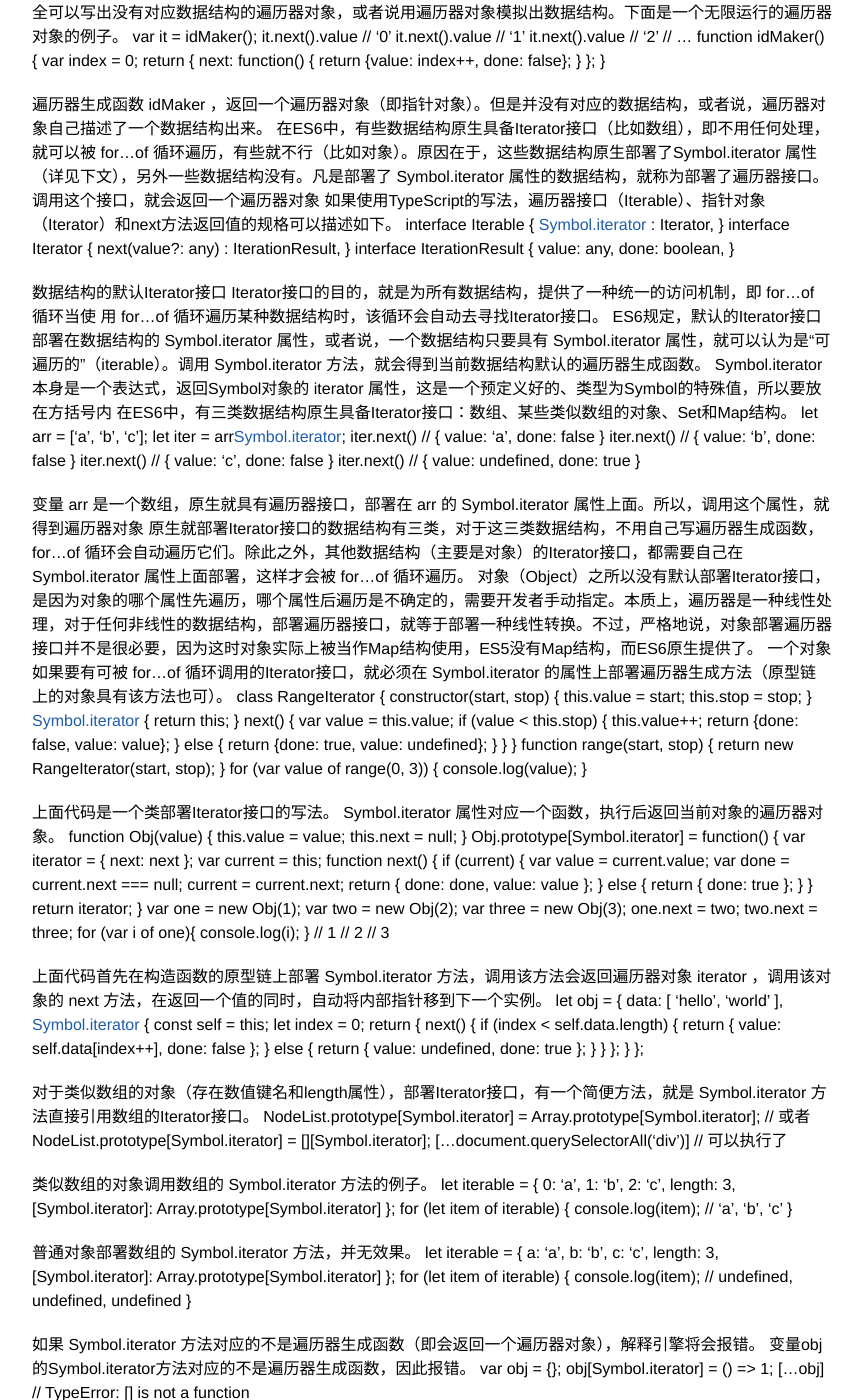
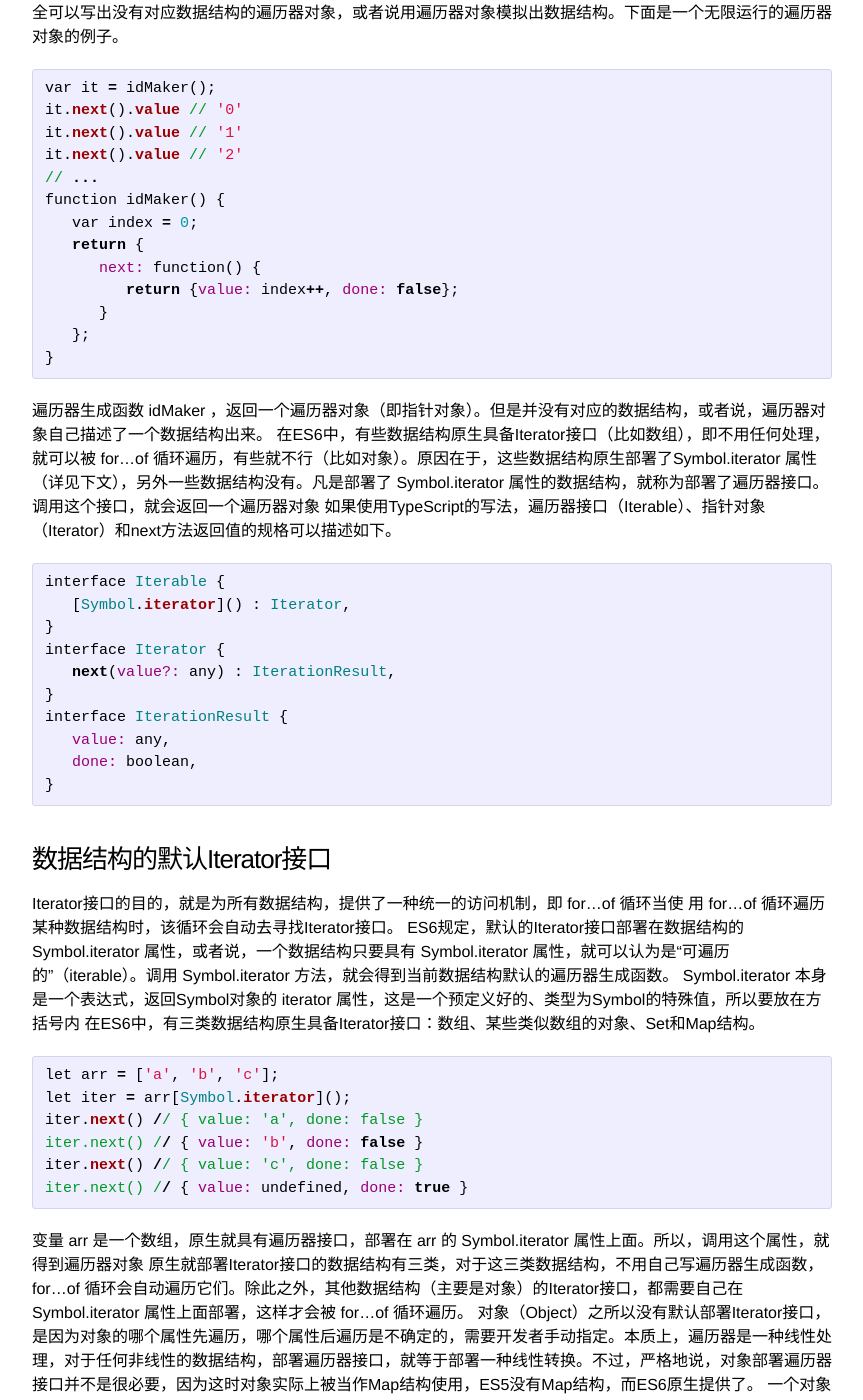
Before and after one commit to wnpers/blog, a Jekyll site: the page built from _posts/2019-07-11-ECMAScript2015-Iterator-for-of.md, in a window 1280 px wide and 1400 px high, scrolled down 1515 px. Shown: the whole window, without its empty margins (208-1071 px from the left). Built offline with Jekyll 4.4.1, drawn with Linux system fonts in a browser that asks for light colours; some of the changed text lies outside the part shown.

Commit message:
edit post and config timezone

```diff
--- a/_config.yml
+++ b/_config.yml
@@ -13,6 +13,6 @@ permalink: pretty
 plugins: [jekyll-paginate]
 paginate: 6
 paginate_path: "page:num"
-timezone: Asia/Shanghai
+timezone: Asia/Shanghai +0800
 excerpt_separator: <!--more-->
 highlighter: rouge
--- a/_posts/2019-07-11-ECMAScript2015-Iterator-for-of.md
+++ b/_posts/2019-07-11-ECMAScript2015-Iterator-for-of.md
@@ -61,6 +61,7 @@ function makeIterator(array) {
 {% endhighlight %}
 
 由于Iterator只是把接口规格加到数据结构之上，所以，遍历器与它所遍历的那个数据结构，实际上是分开的，完全可以写出没有对应数据结构的遍历器对象，或者说用遍历器对象模拟出数据结构。下面是一个无限运行的遍历器对象的例子。
+{% highlight ruby %}
 var it = idMaker();
 it.next().value // '0'
 it.next().value // '1'
@@ -74,10 +75,12 @@ function idMaker() {
       }
    };
 }
+{% endhighlight %}
 
 遍历器生成函数 idMaker ，返回一个遍历器对象（即指针对象）。但是并没有对应的数据结构，或者说，遍历器对象自己描述了一个数据结构出来。
 在ES6中，有些数据结构原生具备Iterator接口（比如数组），即不用任何处理，就可以被 for...of 循环遍历，有些就不行（比如对象）。原因在于，这些数据结构原生部署了Symbol.iterator 属性（详见下文），另外一些数据结构没有。凡是部署了 Symbol.iterator 属性的数据结构，就称为部署了遍历器接口。调用这个接口，就会返回一个遍历器对象
 如果使用TypeScript的写法，遍历器接口（Iterable）、指针对象（Iterator）和next方法返回值的规格可以描述如下。
+{% highlight ruby %}
 interface Iterable {
    [Symbol.iterator]() : Iterator,
 }
@@ -88,23 +91,29 @@ interface IterationResult {
    value: any,
    done: boolean,
 }
+{% endhighlight %}
 
-数据结构的默认Iterator接口
+### 数据结构的默认Iterator接口
+
 Iterator接口的目的，就是为所有数据结构，提供了一种统一的访问机制，即 for...of 循环当使
 用 for...of 循环遍历某种数据结构时，该循环会自动去寻找Iterator接口。
 ES6规定，默认的Iterator接口部署在数据结构的 Symbol.iterator 属性，或者说，一个数据结构只要具有 Symbol.iterator 属性，就可以认为是“可遍历的”（iterable）。调用 Symbol.iterator 方法，就会得到当前数据结构默认的遍历器生成函数。 Symbol.iterator 本身是一个表达式，返回Symbol对象的 iterator 属性，这是一个预定义好的、类型为Symbol的特殊值，所以要放在方括号内
 在ES6中，有三类数据结构原生具备Iterator接口：数组、某些类似数组的对象、Set和Map结构。
+
+{% highlight ruby %}
 let arr = ['a', 'b', 'c'];
 let iter = arr[Symbol.iterator]();
 iter.next() // { value: 'a', done: false }
 iter.next() // { value: 'b', done: false }
 iter.next() // { value: 'c', done: false }
 iter.next() // { value: undefined, done: true }
+{% endhighlight %}
 
 变量 arr 是一个数组，原生就具有遍历器接口，部署在 arr 的 Symbol.iterator 属性上面。所以，调用这个属性，就得到遍历器对象
 原生就部署Iterator接口的数据结构有三类，对于这三类数据结构，不用自己写遍历器生成函数， for...of 循环会自动遍历它们。除此之外，其他数据结构（主要是对象）的Iterator接口，都需要自己在 Symbol.iterator 属性上面部署，这样才会被 for...of 循环遍历。
 对象（Object）之所以没有默认部署Iterator接口，是因为对象的哪个属性先遍历，哪个属性后遍历是不确定的，需要开发者手动指定。本质上，遍历器是一种线性处理，对于任何非线性的数据结构，部署遍历器接口，就等于部署一种线性转换。不过，严格地说，对象部署遍历器接口并不是很必要，因为这时对象实际上被当作Map结构使用，ES5没有Map结构，而ES6原生提供了。
 一个对象如果要有可被 for...of 循环调用的Iterator接口，就必须在 Symbol.iterator 的属性上部署遍历器生成方法（原型链上的对象具有该方法也可）。
+{% highlight ruby %}
 class RangeIterator {
    constructor(start, stop) {
       this.value = start;
@@ -127,8 +136,10 @@ function range(start, stop) {
 for (var value of range(0, 3)) {
    console.log(value);
 }
+{% endhighlight %}
 
 上面代码是一个类部署Iterator接口的写法。 Symbol.iterator 属性对应一个函数，执行后返回当前对象的遍历器对象。
+{% highlight ruby %}
 function Obj(value) {
    this.value = value;
    this.next = null;
@@ -166,8 +177,11 @@ for (var i of one){
 // 1
 // 2
 // 3
+{% endhighlight %}
 
 上面代码首先在构造函数的原型链上部署 Symbol.iterator 方法，调用该方法会返回遍历器对象 iterator ，调用该对象的 next 方法，在返回一个值的同时，自动将内部指针移到下一个实例。
+
+{% highlight ruby %}
 let obj = {
    data: [ 'hello', 'world' ],
    [Symbol.iterator]() {
@@ -187,14 +201,19 @@ let obj = {
       };
    }
 };
+{% endhighlight %}
 
 对于类似数组的对象（存在数值键名和length属性），部署Iterator接口，有一个简便方法，就是 Symbol.iterator 方法直接引用数组的Iterator接口。
+
+{% highlight ruby %}
 NodeList.prototype[Symbol.iterator] = Array.prototype[Symbol.iterator];
 // 或者
 NodeList.prototype[Symbol.iterator] = [][Symbol.iterator];
 [...document.querySelectorAll('div')] // 可以执行了
+{% endhighlight %}
 
 类似数组的对象调用数组的 Symbol.iterator 方法的例子。
+{% highlight ruby %}
 let iterable = {
    0: 'a',
    1: 'b',
@@ -205,8 +224,10 @@ let iterable = {
 for (let item of iterable) {
    console.log(item); // 'a', 'b', 'c'
 }
+{% endhighlight %}
 
 普通对象部署数组的 Symbol.iterator 方法，并无效果。
+{% highlight ruby %}
 let iterable = {
    a: 'a',
    b: 'b',
@@ -217,14 +238,20 @@ let iterable = {
 for (let item of iterable) {
    console.log(item); // undefined, undefined, undefined
 }
+{% endhighlight %}
 
 如果 Symbol.iterator 方法对应的不是遍历器生成函数（即会返回一个遍历器对象），解释引擎将会报错。
 变量obj的Symbol.iterator方法对应的不是遍历器生成函数，因此报错。
+
+{% highlight ruby %}
 var obj = {};
 obj[Symbol.iterator] = () => 1;
 [...obj] // TypeError: [] is not a function
+{% endhighlight %}
 
 有了遍历器接口，数据结构就可以用 for...of 循环遍历也可以使用 while 循环遍历。
+
+{% highlight ruby %}
 var $iterator = ITERABLE[Symbol.iterator]();
 var $result = $iterator.next();
 while (!$result.done) {
@@ -232,11 +259,13 @@ while (!$result.done) {
    // ...
    $result = $iterator.next();
 }
+{% endhighlight %}
 
 ITERABLE 代表某种可遍历的数据结构， $iterator 是它的遍历器对象。遍历器对象每次移动指针（ next 方法），都检查一下返回值的 done 属性，如果遍历还没结束，就移动遍历器对象的指针到下一步（ next 方法），不断循环。
 调用Iterator接口的场合
+
 有一些场合会默认调用Iterator接口（即 Symbol.iterator 方法），除了下文会介绍的 for...of 循环，还有几个别的场合
-（1）解构赋值
+####（1）解构赋值
 对数组和Set结构进行解构赋值时，会默认调用 Symbol.iterator 方法。
 let set = new Set().add('a').add('b').add('c');
 let [x,y] = set;
@@ -244,7 +273,7 @@ let [x,y] = set;
 let [first, ...rest] = set;
 // first='a'; rest=['b','c'];
 
-(2)扩展运算符
+#### (2)扩展运算符
 扩展运算符（...）也会调用默认的iterator接口。
 // 例一
 var str = 'hello';
@@ -257,7 +286,7 @@ let arr = ['b', 'c'];
 实际上，这提供了一种简便机制，可以将任何部署了Iterator接口的数据结构，转为数组。也就是说，只要某个数据结构部署了Iterator接口，就可以对它使用扩展运算符，将其转为数组
 let arr = [...iterable];
 
-(3)yield*
+#### (3)yield*
 yield*后面跟的是一个可遍历的结构，它会调用该结构的遍历器接口。
 let generator = function* () {
    yield 1;
@@ -292,6 +321,7 @@ iterator.next() // { value: undefined, done: true }
 
 调用 Symbol.iterator 方法返回一个遍历器对象，在这个遍历器上可以调用next方法，实现对于字符串的遍历。
 可以覆盖原生的 Symbol.iterator 方法，达到修改遍历器行为的目的。
+{% highlight ruby %}
 var str = new String("hi");
 [...str] // ["h", "i"]
 str[Symbol.iterator] = function() {
@@ -309,6 +339,7 @@ str[Symbol.iterator] = function() {
 };
 [...str] // ["bye"]
 str // "hi"
+{% endhighlight %}
 
 字符串str的 Symbol.iterator 方法被修改了，所以扩展运算符（ ... ）返回的值变成了 bye ，而字符串本身还是 hi 。
 Iterator接口于Generator函数
```
